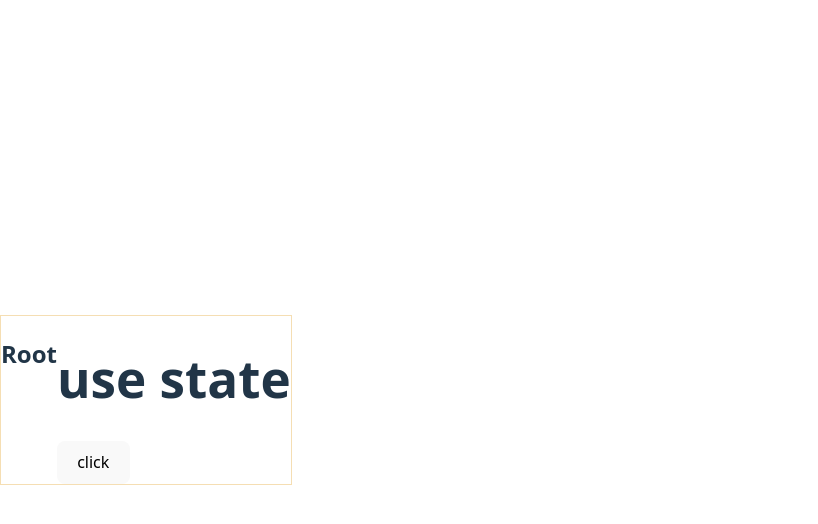
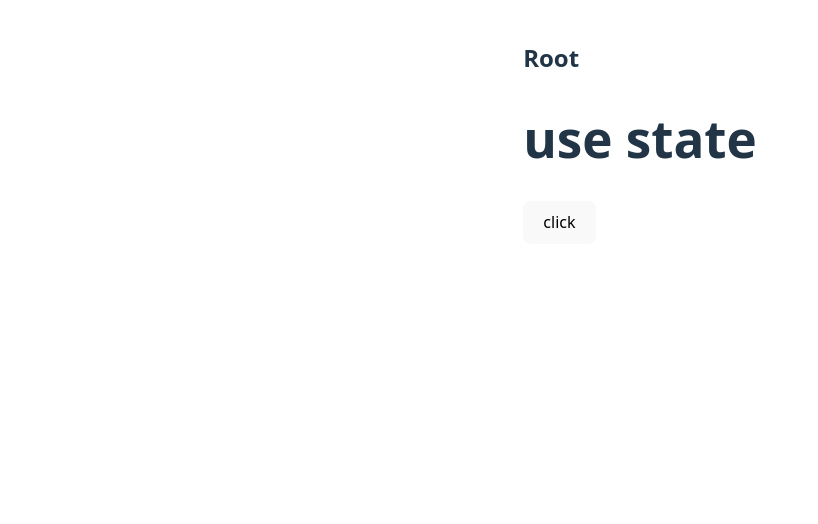
Before and after one commit to omkarchavan-git/my-react-app, a React (Vite) app: page / in a window 1280 px wide. Shown: the top 524 px of the page, without its empty margins (0-818 px from the left). Built offline with nearby package versions, Linux system fonts and the light colour scheme.

Commit message:
center the text

```diff
--- a/src/App.css
+++ b/src/App.css
@@ -1,8 +1,10 @@
- #container {
+body, #root {
+  display: flex;
+  justify-content: center;   /* Horizontal center */
+  align-items: flex-start;    /* Align to top  */
+  /* min-height: 100vh;         Full screen */
+}
 
-   display: flex;
-
-
-   border: 1px solid wheat;
-
- }
+#container {
+  margin-top: 20px;          /* Small gap from top */
+}
```
